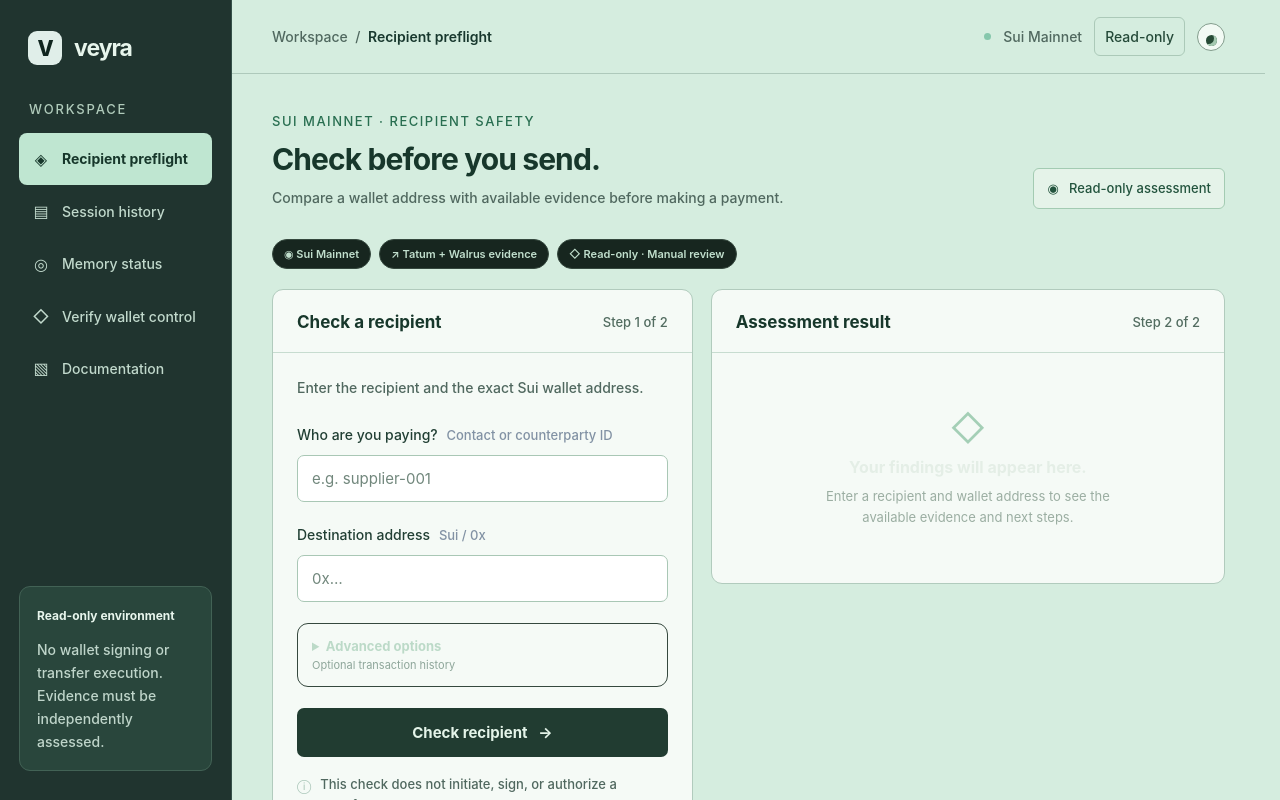
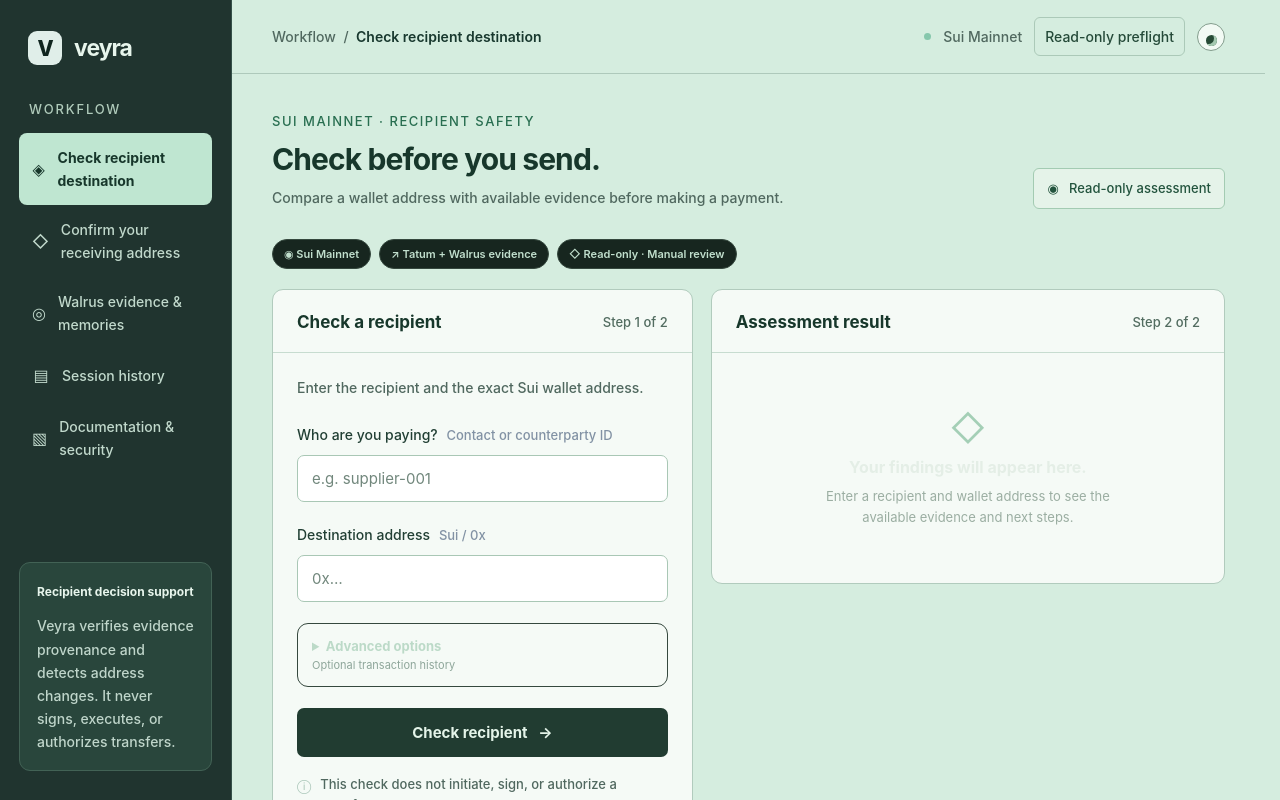
Before and after one commit to 0xaje/Veyra, a website: page apps/web/index.html in a window 1280 px wide. Drawn offline with Linux system fonts and the light colour scheme.

Commit message:
feat(m5): unify user workflow labels and journey across preflight and wallet self-service confirmation

```diff
--- a/apps/web/index.html
+++ b/apps/web/index.html
@@ -263,9 +263,9 @@ document.addEventListener("DOMContentLoaded",()=>{
 })();</script></head>
 <body><div class="mobile-bar"><div class="brand"><span class="mark">V</span>veyra</div><span class="environment">Sui Mainnet</span></div>
 <div class="shell"><aside class="sidebar"><div class="brand"><span class="mark">V</span>veyra</div>
-<nav aria-label="Primary navigation"><div class="side-label">Workspace</div><a class="nav-item active" href="/" aria-current="page"><span class="nav-icon">◈</span>Recipient preflight</a><a class="nav-item" href="/history"><span class="nav-icon">▤</span>Session history</a><a class="nav-item" href="/memory"><span class="nav-icon">◎</span>Memory status</a><a class="nav-item" href="/verify-wallet"><span class="nav-icon">◇</span>Verify wallet control</a><a class="nav-item" href="/docs"><span class="nav-icon">▧</span>Documentation</a></nav>
-<div class="side-note"><strong>Read-only environment</strong><p>No wallet signing or transfer execution. Evidence must be independently assessed.</p></div></aside>
-<div class="workspace"><header class="topbar"><div class="breadcrumbs">Workspace &nbsp;/&nbsp; <b>Recipient preflight</b></div><div class="veyra-header-actions"><div class="right"><span class="dot"></span> Sui Mainnet <span class="environment">Read-only</span></div></div></header>
+<nav aria-label="Primary navigation"><div class="side-label">Workflow</div><a class="nav-item active" href="/" aria-current="page"><span class="nav-icon">◈</span>Check recipient destination</a><a class="nav-item" href="/verify-wallet"><span class="nav-icon">◇</span>Confirm your receiving address</a><a class="nav-item" href="/memory"><span class="nav-icon">◎</span>Walrus evidence & memories</a><a class="nav-item" href="/history"><span class="nav-icon">▤</span>Session history</a><a class="nav-item" href="/docs"><span class="nav-icon">▧</span>Documentation & security</a></nav>
+<div class="side-note"><strong>Recipient decision support</strong><p>Veyra verifies evidence provenance and detects address changes. It never signs, executes, or authorizes transfers.</p></div></aside>
+<div class="workspace"><header class="topbar"><div class="breadcrumbs">Workflow &nbsp;/&nbsp; <b>Check recipient destination</b></div><div class="veyra-header-actions"><div class="right"><span class="dot"></span> Sui Mainnet <span class="environment">Read-only preflight</span></div></div></header>
 <main class="main"><div class="heading"><div><div class="overline">Sui Mainnet · Recipient safety</div><h1>Check before you send.</h1><p>Compare a wallet address with available evidence before making a payment.</p></div><span class="read-only">◉ &nbsp; Read-only assessment</span></div>
 <div class="preflight-context" role="note"><span>◉ Sui Mainnet</span><span>↗ Tatum + Walrus evidence</span><span>◇ Read-only · Manual review</span></div>
 <div class="grid"><section class="panel"><div class="panel-head"><h2>Check a recipient</h2><small>Step 1 of 2</small></div><div class="panel-body"><p class="section-caption">Enter the recipient and the exact Sui wallet address.</p>
```
Also changed, not shown: apps/web/verify-wallet.html (+2 -2 lines).
